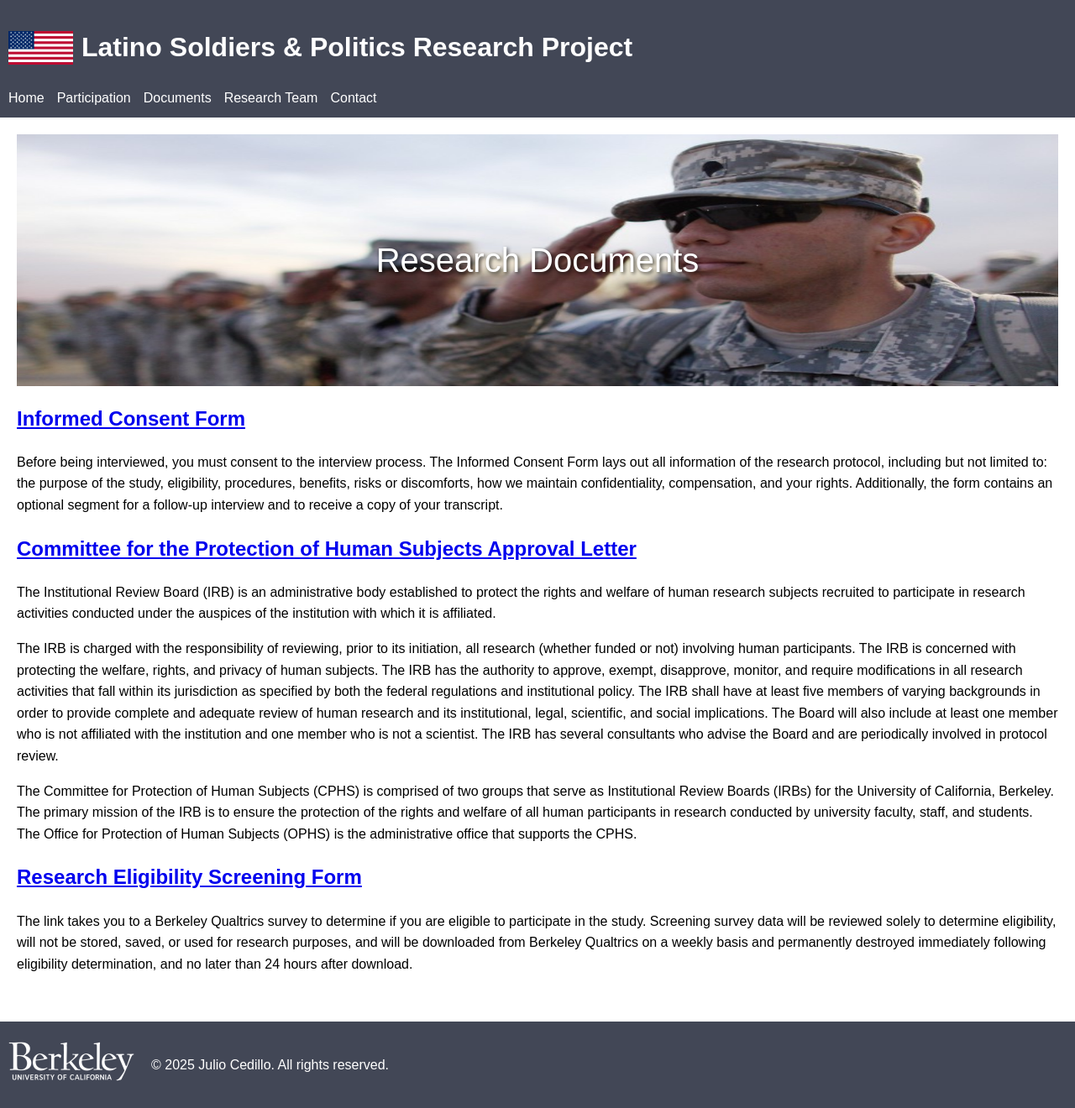
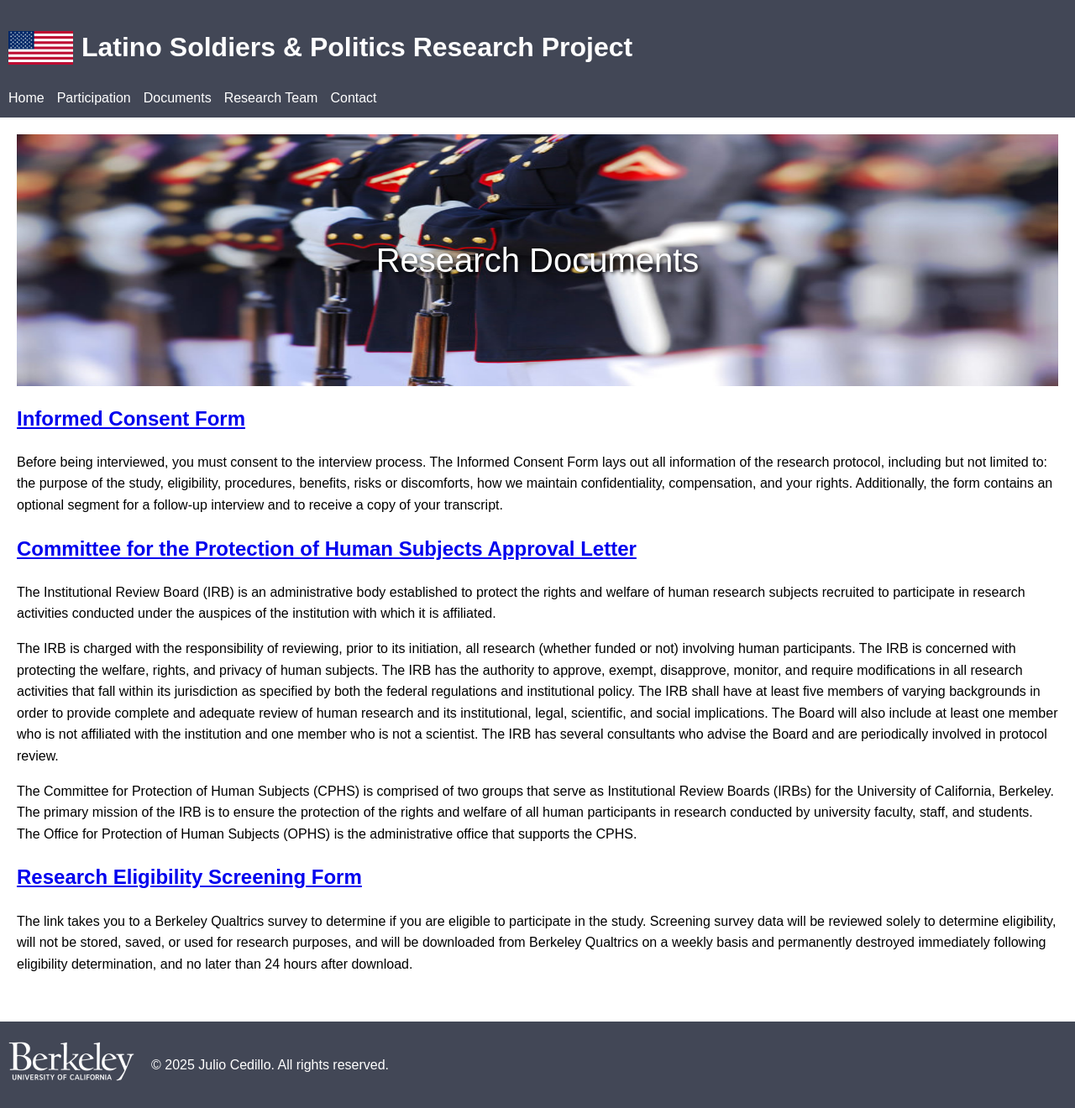
Before and after one commit to juliocedillo/military, a Jekyll site: the page built from docs.md, in a window 1280 px wide. Shown: the whole page at 84% size. Built offline with Jekyll 4.4.1, drawn with Linux system fonts in a browser that asks for light colours.

Commit message:
Update docs.md

```diff
--- a/docs.md
+++ b/docs.md
@@ -5,8 +5,8 @@ permalink: /docs
 ---
 <div style="position: relative; text-align: center; color: white; height: 300px; overflow: hidden;">
 
-<img src="https://juliocedillo.github.io/military/assets/images/soldier_salute.jpg"
-     alt="multiple soldiers saluting."
+<img src="https://juliocedillo.github.io/military/assets/images/marines.jpg"
+     alt="Marines in uniforms holding rifles."
      style="width: 100%; height: 100%; object-fit: center 85%;">
 
 <div style="
```
